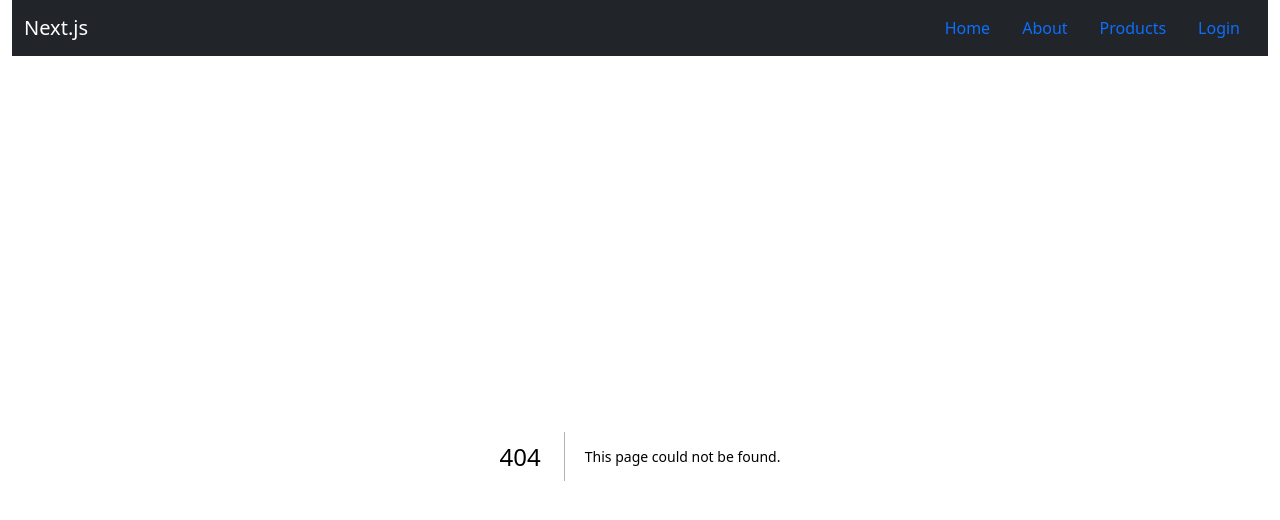
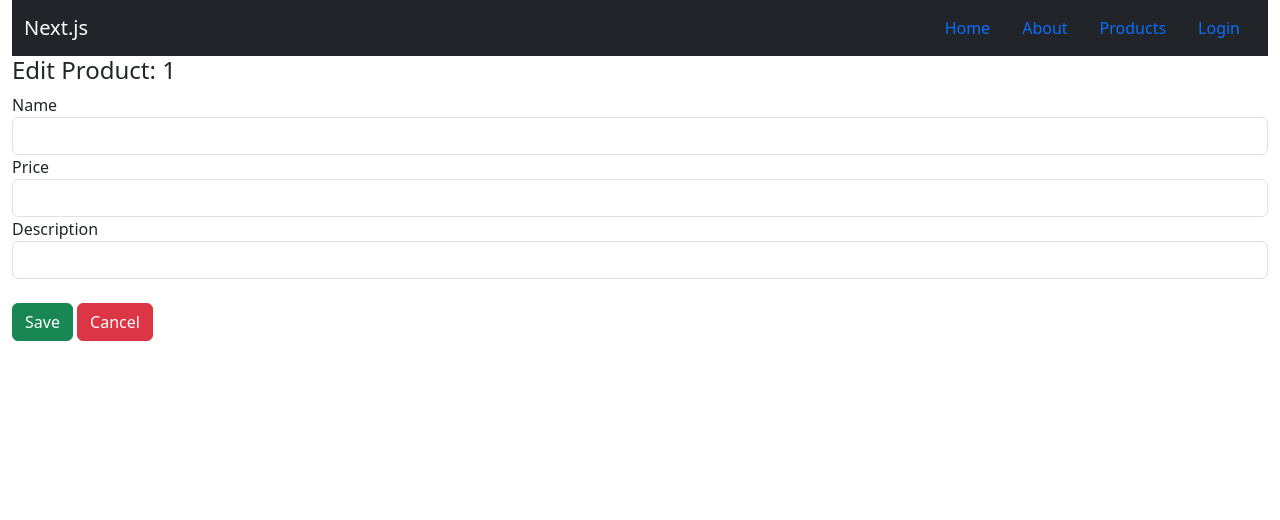
Before and after one commit to aniljos/Nextjs-Feb-11-2025, a Next.js app in the folder the-awesome-app/: page /products/1 in a window 1280 px wide. Before the commit this address had no page. Shown: the top 520 px of the page. Built offline with nearby package versions, Linux system fonts and the light colour scheme.

Commit message:
Day 2 session 3

```diff
--- /dev/null
+++ b/the-awesome-app/src/app/products/[id]/page.tsx
@@ -0,0 +1,38 @@
+'use client'
+
+import { useParams } from "next/navigation"
+
+export default function EditProductPage(){
+
+    const params = useParams();
+
+    return (
+        <div>
+            <h4>Edit Product: {params.id}</h4>
+
+            <form>
+
+                <div className="form-group">
+                    <label htmlFor="name">Name</label>
+                    <input type="text" id="name" className="form-control"/>
+                </div>
+
+                <div className="form-group">
+                    <label htmlFor="price">Price</label>
+                    <input type="text" id="price" className="form-control"/>
+                </div>
+
+                <div className="form-group">
+                    <label htmlFor="desc">Description</label>
+                    <input type="text" id="desc" className="form-control"/>
+                </div>
+
+                <br />
+
+                <button className="btn btn-success">Save</button>&nbsp;
+                <button className="btn btn-danger">Cancel</button>
+
+            </form>
+        </div>
+    )
+}
```
Also changed, not shown: the-awesome-app/src/app/products/page.module.css (added, +10 -0 lines), the-awesome-app/src/app/products/page.tsx (+51 -2 lines), 1 other file (tests, documents, lock files or other folders).
